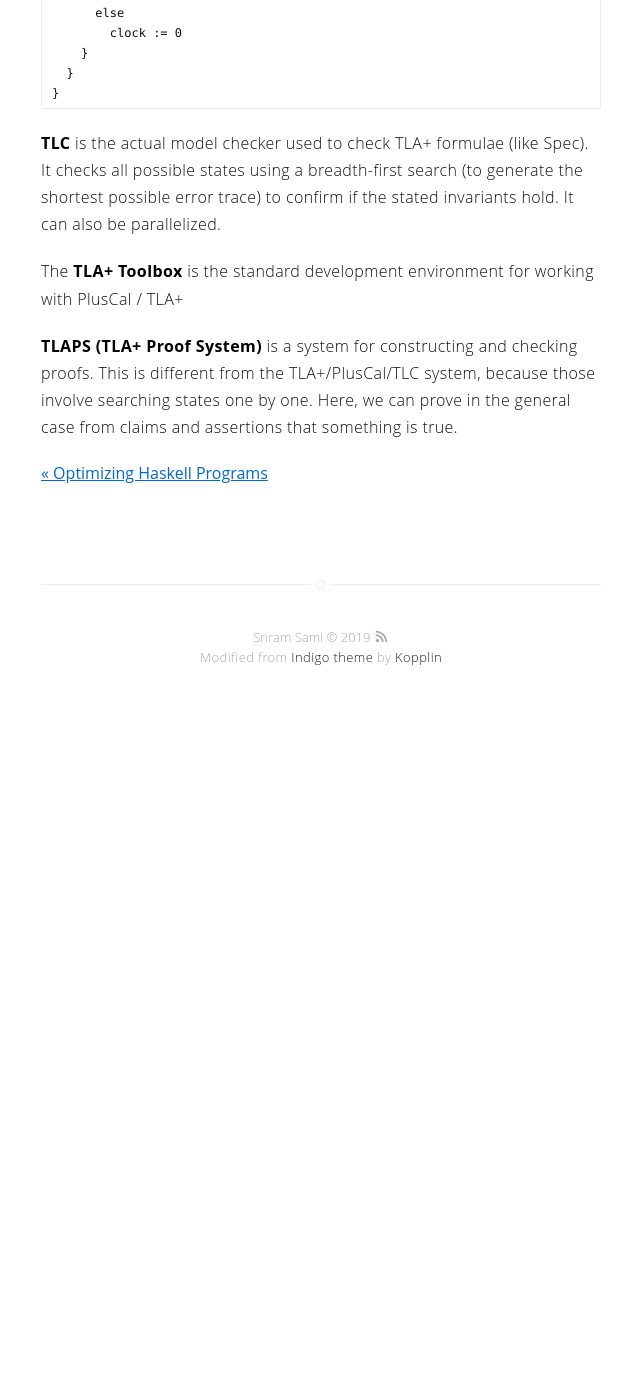
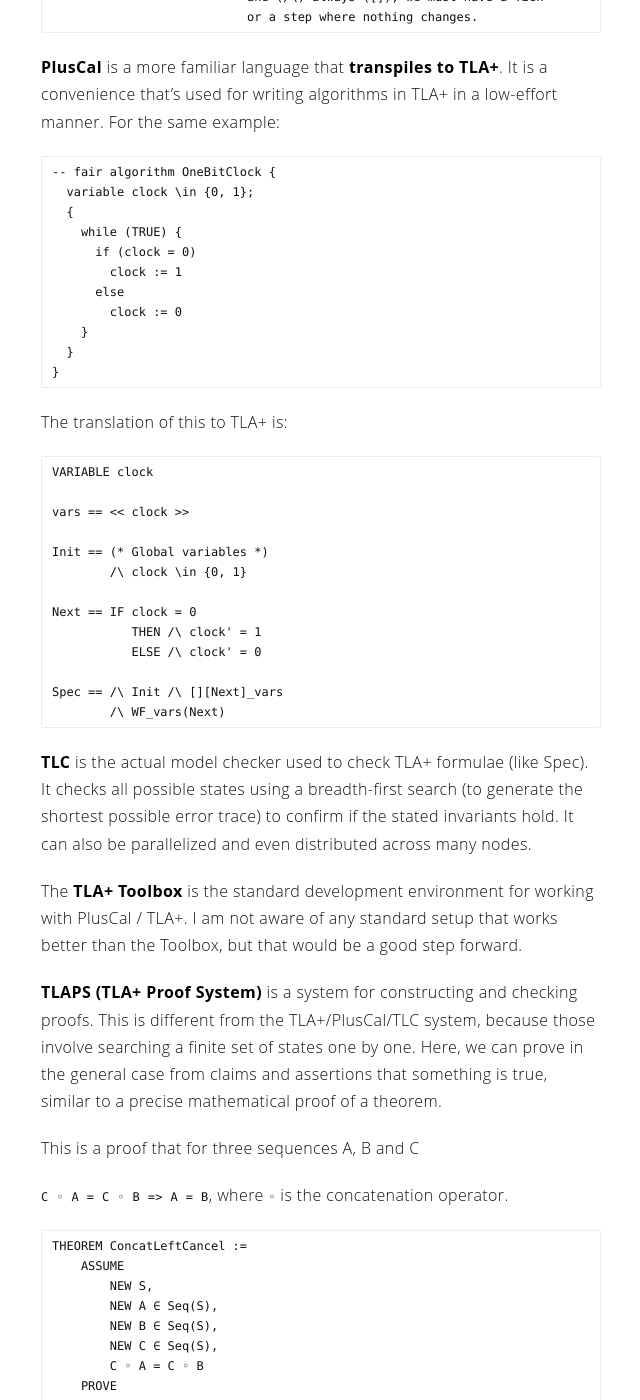
Before and after one commit to frizensami/frizensami.github.io, a Jekyll site: the page built from _posts/2019-04-18-tlaplus.markdown, in a window 1280 px wide and 1400 px high, scrolled down 1251 px. Shown: the whole window, without its empty margins (319-959 px from the left). Built offline with Jekyll 4.4.1, drawn with Linux system fonts in a browser that asks for light colours; before the commit the page ends 1979 px from its top, so only the background shows below that; some of the changed text lies outside the part shown.

Commit message:
Add example for TLAPS

````diff
--- a/_posts/2019-04-18-tlaplus.markdown
+++ b/_posts/2019-04-18-tlaplus.markdown
@@ -12,16 +12,23 @@ description: "Learning TLA+ for formal specifications"
 
 
 ## Resources
-These are the resources I used to learn TLA+:
+These are the resources I used to learn about TLA+ and the system surrounding it. Examples from these are used throughout this post.
+
+**TLA+**
 - [Learn TLA+](https://learntla.com/introduction/).
 - [Specifying Systems: Leslie Lamport](https://lamport.azurewebsites.net/tla/book-02-08-08.pdf)
+
+**PlusCal**
 - [PlusCal User Manual](https://lamport.azurewebsites.net/tla/p-manual.pdf)
 - [Pluscal Language (Examples)](https://lamport.azurewebsites.net/pubs/pluscal.pdf)
 
+**TLAPS**
+- [A Tutorial Introduction to TLAPS](http://tla2014.loria.fr/slides/kriener.pdf)
+
 ## TLA+, PlusCal, TLC, TLA+ Toolbox, and TLAPS,
-**TLA+** is a high-level language used to specify and model systems. It resembles writing a proof in standard mathematics, along with temporal logic operators to specific theorems that change with time.
+**TLA+** is a high-level language used to specify and model systems. It somewhat resembles writing a description of something in standard mathematics, along with temporal logic operators to specific theorems that change with time, and many other language constructs to make writing specifications more precise and straightforward.
 
-Modeling of a 1-bit clock (The canonical example)
+Specification of a 1-bit clock (The canonical example):
 ```
 VARIABLE clock
 Init == clock \in {0, 1}
@@ -30,7 +37,7 @@ Tick == IF clock = 0 THEN clock' = 1 ELSE clock' = 0
 Spec == Init /\ [][Tick]_<<clock>>
 ```
 
-To be read as
+To be read as:
 
 ```
 Declare a variable called clock
@@ -42,7 +49,7 @@ The overall specification: The initial state must be satisfied,
                            or a step where nothing changes.
 ```
 
-**PlusCal** is a more familiar language that **transpiles to TLA+**. It is merely a convenience that's used for writing algorithms in TLA+ in a way that reduces effort. For the same example:
+**PlusCal** is a more familiar language that **transpiles to TLA+**. It is a convenience that's used for writing algorithms in TLA+ in a low-effort manner. For the same example:
 
 ```
 -- fair algorithm OneBitClock {
@@ -58,8 +65,51 @@ The overall specification: The initial state must be satisfied,
 }
 ```
 
-**TLC** is the actual model checker used to check TLA+ formulae (like Spec). It checks all possible states using a breadth-first search (to generate the shortest possible error trace) to confirm if the stated invariants hold. It can also be parallelized.
+The translation of this to TLA+ is:
 
-The **TLA+ Toolbox** is the standard development environment for working with PlusCal / TLA+
+```
+VARIABLE clock
 
-**TLAPS (TLA+ Proof System)** is a system for constructing and checking proofs. This is different from the TLA+/PlusCal/TLC system, because those involve searching states one by one. Here, we can prove in the general case from claims and assertions that something is true.
+vars == << clock >>
+
+Init == (* Global variables *)
+        /\ clock \in {0, 1}
+
+Next == IF clock = 0
+           THEN /\ clock' = 1
+           ELSE /\ clock' = 0
+
+Spec == /\ Init /\ [][Next]_vars
+        /\ WF_vars(Next)
+```
+
+**TLC** is the actual model checker used to check TLA+ formulae (like Spec). It checks all possible states using a breadth-first search (to generate the shortest possible error trace) to confirm if the stated invariants hold. It can also be parallelized and even distributed across many nodes.
+
+The **TLA+ Toolbox** is the standard development environment for working with PlusCal / TLA+. I am not aware of any standard setup that works better than the Toolbox, but that would be a good step forward.
+
+**TLAPS (TLA+ Proof System)** is a system for constructing and checking proofs. This is different from the TLA+/PlusCal/TLC system, because those involve searching a finite set of states one by one. Here, we can prove in the general case from claims and assertions that something is true, similar to a precise mathematical proof of a theorem.
+
+This is a proof that for three sequences A, B and C
+
+
+`C ◦ A = C ◦ B =>  A = B`, where `◦` is the concatenation operator.
+```
+THEOREM ConcatLeftCancel :=
+    ASSUME
+        NEW S,
+        NEW A ∈ Seq(S),
+        NEW B ∈ Seq(S),
+        NEW C ∈ Seq(S),
+        C ◦ A = C ◦ B
+    PROVE
+    A = B
+PROOF
+1.1: Len(A) = Len(B) OBVIOUS C ◦ A = C ◦ B
+1.2: A ∈ [1 . . Len(A) → S] OBVIOUS A ∈ Seq(S)
+1.3: B ∈ [1 . . Len(A) → S] BY 1.1
+1.4: ASSUME NEW i ∈ 1 . . Len(A) PROVE A[i] = B[i]
+    2.1: A[i] = (C ◦ A)[i + Len(C)] OBVIOUS (defn of C ◦ A)
+    2.2: B[i] = (C ◦ B)[i + Len(C)] BY 1.1 (defn of C ◦ B)
+    2: QED BY 2.1, 2.2
+1: QED BY 1.2, 1.3, 1.4
+```
````
